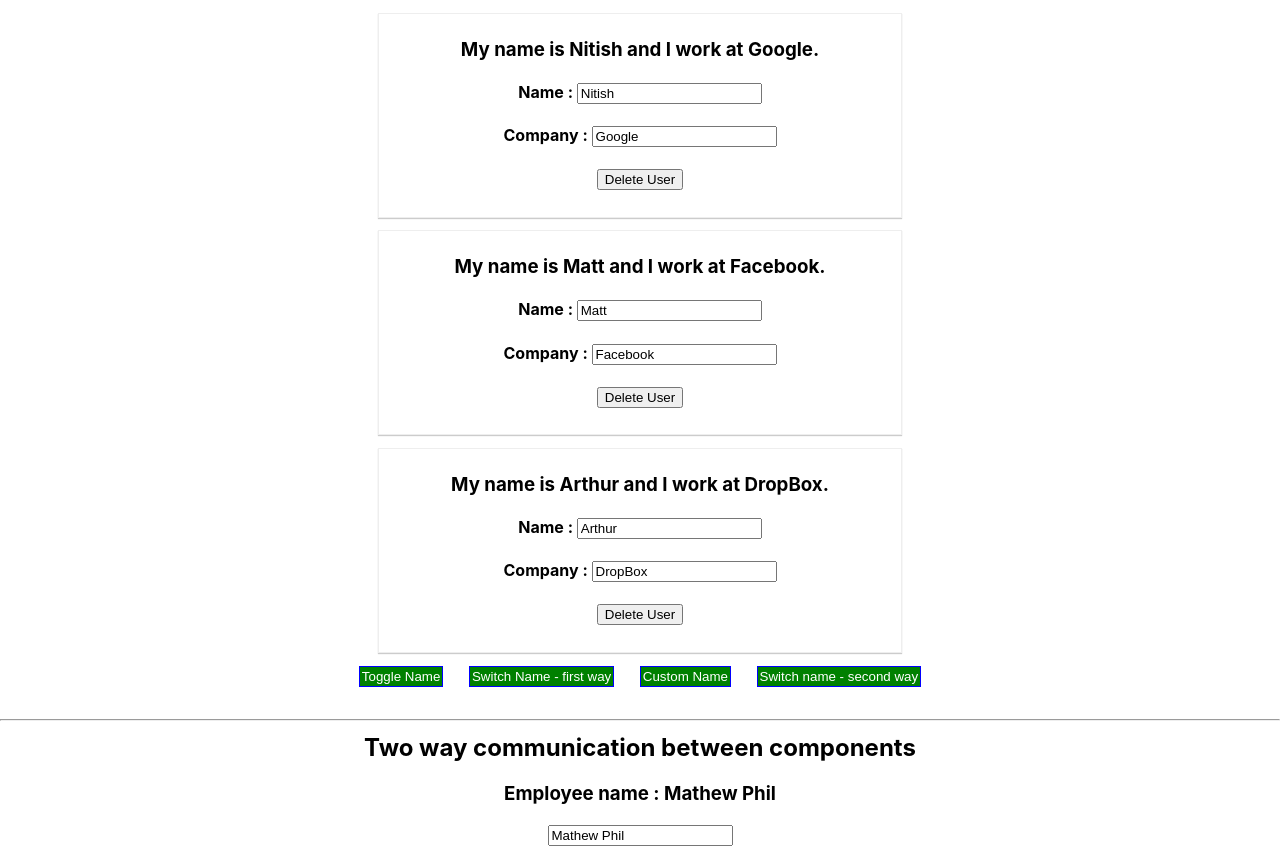
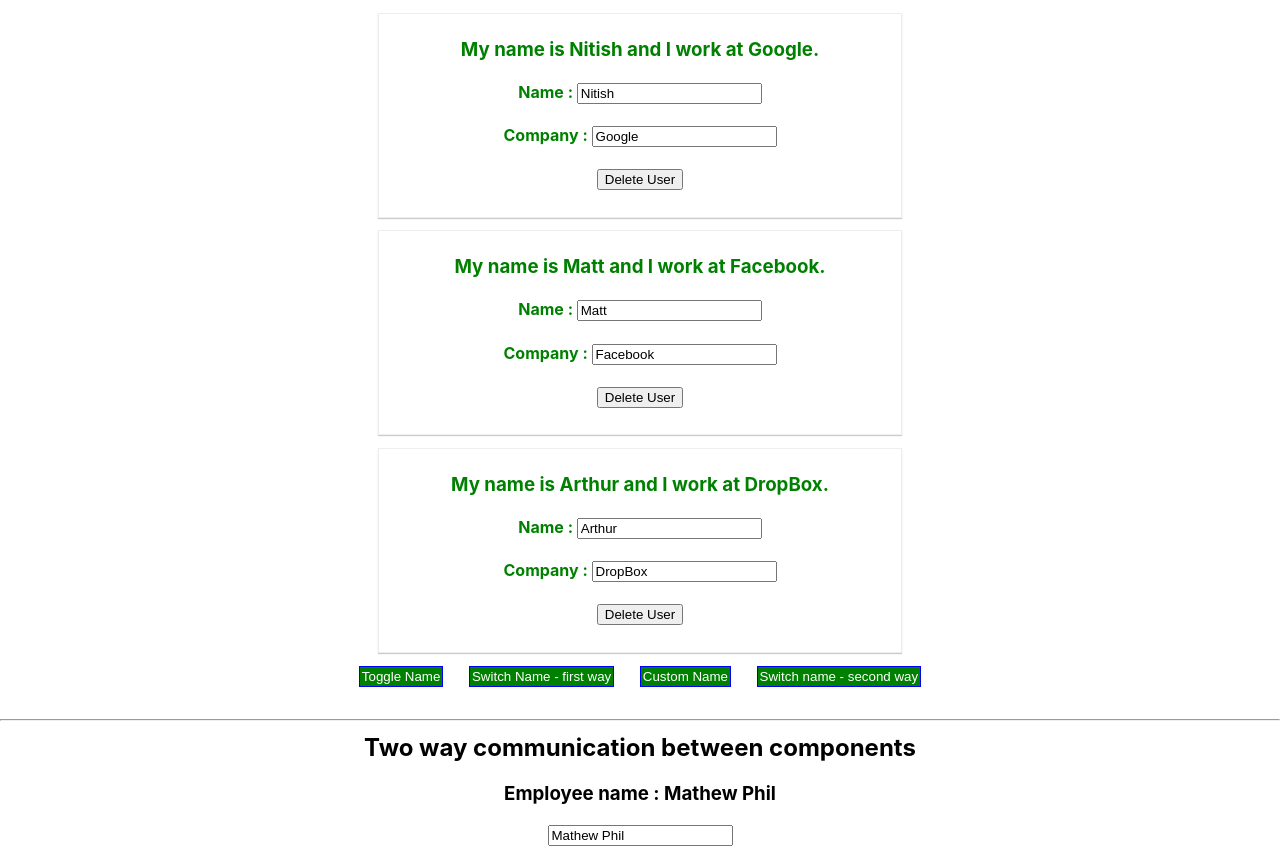
Before and after one commit to nitishbhushan2013/react, a React (Create React App) app in the folder react-complete-guide/: page / in a window 1280 px wide. Built offline with nearby package versions, Linux system fonts and the light colour scheme.

Commit message:
style : dynamically add classes

```diff
--- a/react-complete-guide/src/App.js
+++ b/react-complete-guide/src/App.js
@@ -101,6 +101,13 @@ class App extends Component {
     //When state changes, react would execute render() which would exdcute return funtion to update the view.
     // Since react executes render(), We can even build some logic inside render() that would dynalically update the view content.
     let persons = null;
+    let classes  = ['Person', 'Green'];
+
+    if(this.state.persons.length ===2)
+     classes = ['Person', 'Red'];
+    else if(this.state.persons.length ===1)
+    classes = ['Person', 'Red', 'Bold'];
+
 
     if(this.state.showPerson) {
       persons =
@@ -115,6 +122,7 @@ class App extends Component {
                   updateName = {(event) => this.updateNameHandler(event, index)} // since its onChange event, so it accept event as a function prameter.
                   updateCompany = {(event) => this.updateCompanyHandler(event, index)}
                   deleteUser = {() => this.deleteUserHandler(index)}
+                  style = {classes}
                 />
              })
             }
--- a/react-complete-guide/src/Person/Person.css
+++ b/react-complete-guide/src/Person/Person.css
@@ -8,3 +8,14 @@
     margin-bottom: 1 px;
     margin-top: 1%;
 }
+.Green {
+    color : green;
+}
+
+.Red {
+    color :  red;
+}
+
+.Bold {
+    font-weight: bold;
+}
--- a/react-complete-guide/src/Person/Person.js
+++ b/react-complete-guide/src/Person/Person.js
@@ -3,8 +3,13 @@ import './Person.css'
 
 // This is dynamic template
 const person = (props) => {
+
+
+
+
         return (
-            <div className="Person">
+
+            <div className={props.style.join(' ')}>
                 <h3 onClick = {props.click}> My name is {props.name} and I work at {props.company}. </h3>
                 <h4> Name : <input type='text' onChange = {props.updateName}  defaultValue = {props.name}/></h4>
                 <h4> Company : <input type='text' onChange = {props.updateCompany}  defaultValue = {props.company}/></h4>
```
